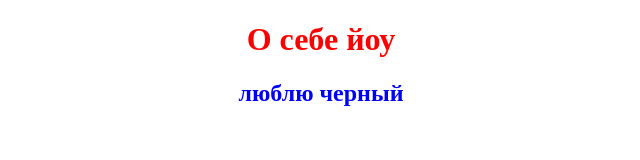
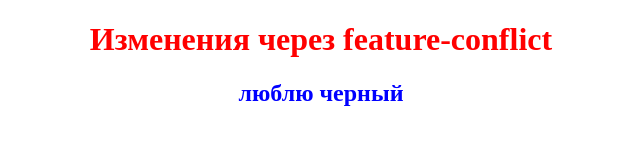
Before and after one commit to volodya52/pract4_trpo, a plain HTML site: page index.html in a window 1280 px wide. Shown: the whole page, without its empty margins (319-959 px from the left). Drawn offline with Linux system fonts and the light colour scheme.

Commit message:
updated from feature-conflict

```diff
--- a/index.html
+++ b/index.html
@@ -8,7 +8,7 @@
     <title>Document</title>
 </head>
 <body>
-    <h1 class="h1">О себе йоу</h1>
+    <h1 class="h1"> Изменения через feature-conflict</h1>
     <h2 class="h2">люблю черный</h2>
 </body>
 </html>
```
